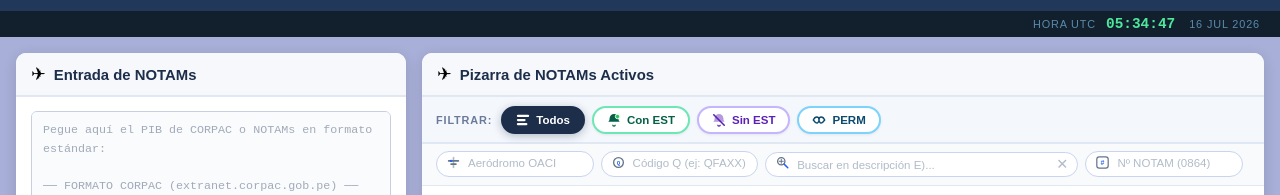
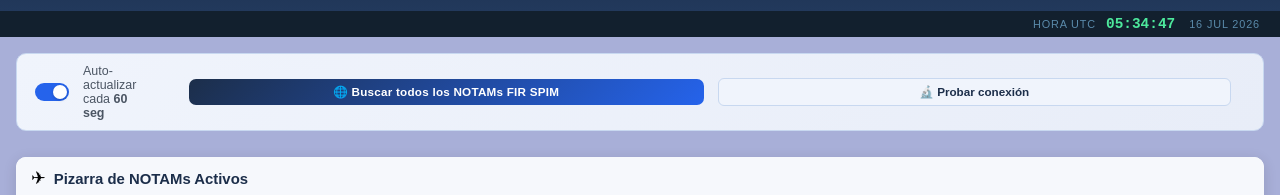
Before and after one commit to marcoskoo/notam-alarm-fir-spim, a plain HTML site: page static/index.html in a window 1280 px wide. Shown: the part 67-262 px from the top of the page. Drawn offline with Linux system fonts and the light colour scheme; no server answers.

Commit message:
hide: columna izquierda entrada NOTAMs; auto-refresh ON por defecto

```diff
--- a/static/index.html
+++ b/static/index.html
@@ -47,7 +47,7 @@ body {
 
 /* ── LAYOUT ─────────────────────────────── */
 .wrap  { max-width:1400px; margin:0 auto; padding:16px 16px 30px; }
-.cols  { display:grid; grid-template-columns:390px 1fr; gap:16px; align-items:start; }
+.cols  { display:grid; grid-template-columns:1fr; gap:16px; align-items:start; }
 
 /* ── STICKY PANEL HEADERS ─────────────────── */
 /* CSS custom properties for header heights — easy to tune */
@@ -651,8 +651,8 @@ textarea::placeholder { color:#a0aab8; }
 <div class="wrap">
   <div class="cols">
 
-    <!-- ════ LEFT: ENTRADA ════ -->
-    <div class="left-sticky-col">
+    <!-- ════ LEFT: ENTRADA (OCULTA — solo API) ════ -->
+    <div class="left-sticky-col" style="display:none !important;">
       <div class="panel">
         <div class="ph">
           <span class="ph-icon">✈</span>
@@ -823,6 +823,25 @@ E) RFFS SE REDUJO A CAT 5"></textarea>
     </div>
 
     <!-- ════ RIGHT: PIZARRA ════ -->
+
+    <!-- AUTO-REFRESH TOOLBAR -->
+    <div id="autoRefreshBar" style="grid-column:1/-1;display:flex;align-items:center;gap:14px;padding:10px 18px;margin-bottom:10px;background:linear-gradient(135deg,#f0f4fc,#e8edf8);border:1px solid #c8d8f0;border-radius:10px;font-size:.78rem;color:#4b5563;">
+      <label class="toggle-sw" style="margin:0;">
+        <input type="checkbox" id="autoRefresh" onchange="toggleAutoRefresh()" checked>
+        <span class="toggle-slider"></span>
+      </label>
+      <span>Auto-actualizar cada <b>60 seg</b></span>
+      <span id="nextRefreshLabel" style="color:#6b7280;"></span>
+      <span style="flex:1;"></span>
+      <button class="btn-fetch-all" onclick="fetchFirCompleta()" style="padding:6px 16px;font-size:.73rem;">
+        🌐 Buscar todos los NOTAMs FIR SPIM
+      </button>
+      <button class="btn-diag" id="btnDiag" onclick="diagnosticar()" style="padding:6px 14px;font-size:.73rem;margin:0;">
+        🔬 Probar conexión
+      </button>
+      <span id="diagResult" style="font-size:.67rem;color:#7a8a9a;"></span>
+    </div>
+
     <div class="panel right-panel">
       <div class="board-ph">
         <div class="board-ph-left">
@@ -2454,7 +2473,6 @@ function diagnosticar(){
 cargar();
 sortNotams();
 renderizar();
-updateSortBadge();
 
 /* reactivar alarmas al recargar */
 setTimeout(function(){
@@ -2471,6 +2489,9 @@ setTimeout(function(){
   setFetchStatus('<span class="spin">⟳</span> Buscando NOTAMs FIR SPIM al inicio...','fetch-info');
   fetchFirCompleta();
 }, 1200);
+
+/* Activar auto-refresh por defecto */
+setTimeout(function(){ toggleAutoRefresh(); }, 1500);
 </script>
 </body>
 </html>
```
